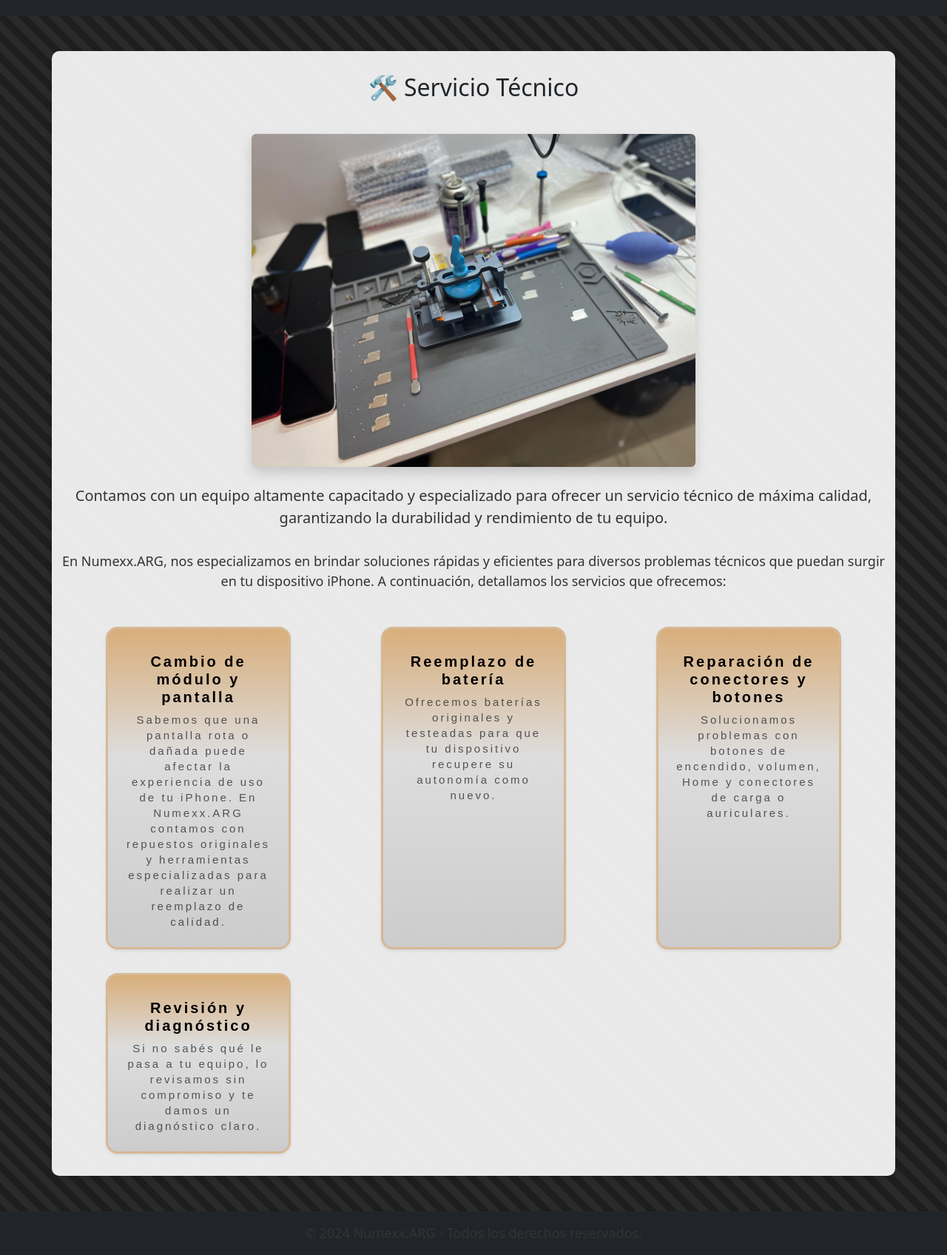
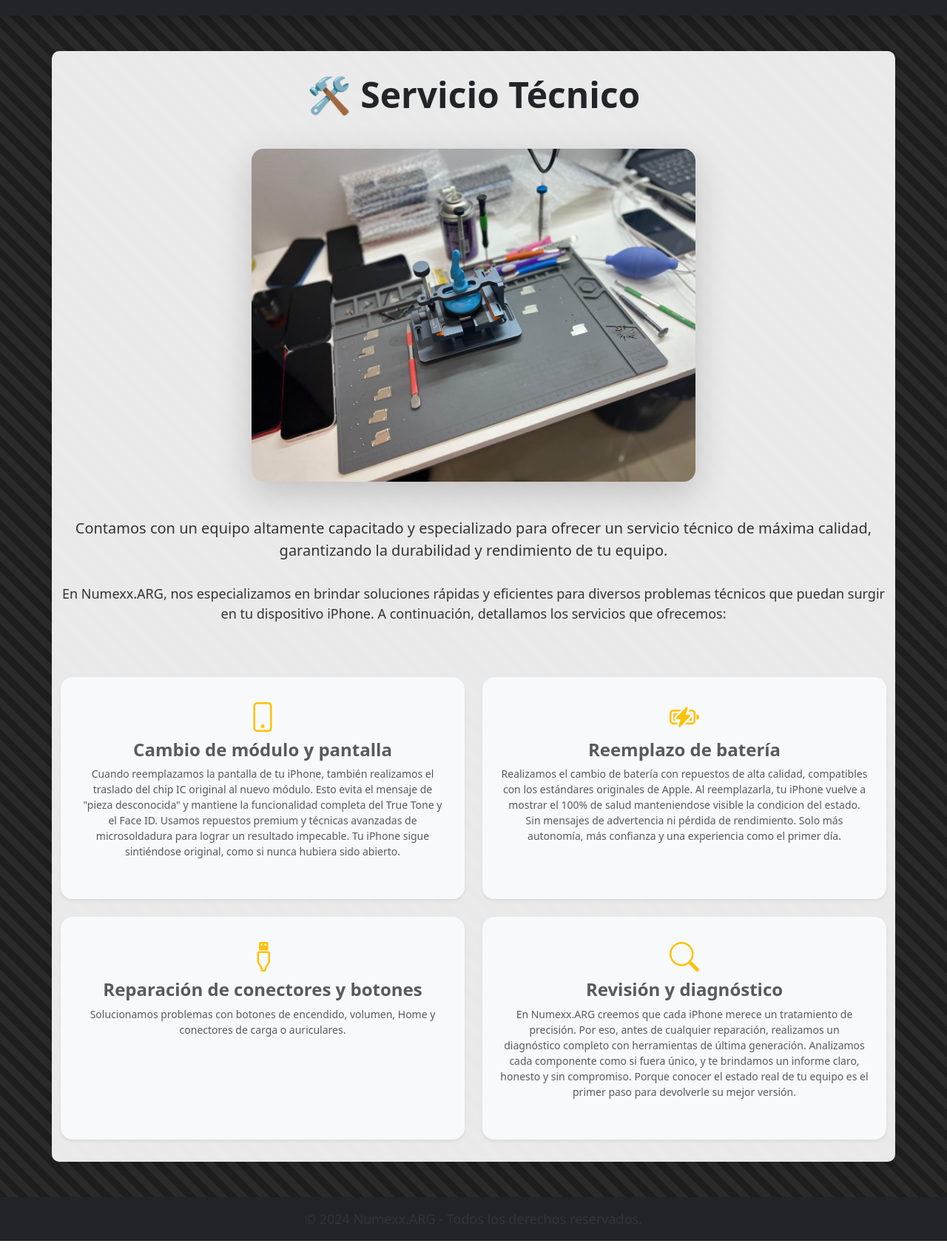
Before and after one commit to agustiinguzman/numexx, a plain HTML site: page views/service.html in a window 1280 px wide. Shown: the part 160-1856 px from the top of the page at 74% size. Drawn offline with nearby package versions, Linux system fonts and the light colour scheme.

Commit message:
cambio descripciones, mejoras visuales

```diff
--- a/views/service.html
+++ b/views/service.html
@@ -1,23 +1,27 @@
 <!DOCTYPE html>
-
 <html lang="es">
 <head>
   <meta charset="utf-8"/>
-<meta content="width=device-width, initial-scale=1.0" name="viewport"/>
+  <meta name="viewport" content="width=device-width, initial-scale=1.0"/>
+  <meta name="description" content="Servicio Técnico especializado en iPhone, con diagnósticos de precisión y repuestos premium. Numexx.ARG, expertos Apple en Córdoba."/>
   <title>Servicio Técnico | Numexx.ARG</title>
+
   <!-- Bootstrap CSS -->
   <link href="https://cdn.jsdelivr.net/npm/bootstrap@5.3.0/dist/css/bootstrap.min.css" rel="stylesheet"/>
+  <!-- Bootstrap Icons -->
+  <link href="https://cdn.jsdelivr.net/npm/bootstrap-icons@1.10.5/font/bootstrap-icons.css" rel="stylesheet">
   <!-- Estilos personalizados -->
   <link href="../css/style.css" rel="stylesheet"/>
-<link href="../../assets/logo.png" rel="icon" type="image/png"/></head>
-<body>
+  <link rel="icon" type="image/png" href="../assets/logo.png"/>
+</head>
+<body class="d-flex flex-column min-vh-100">
   <!-- Header y navegación -->
-<header class="bg-dark py-3">
-<nav aria-label="Menú principal" class="container navbar navbar-expand-lg navbar-dark">
+  <header class="bg-dark py-3 shadow">
+    <nav class="container navbar navbar-expand-lg navbar-dark" aria-label="Menú principal">
       <a class="navbar-brand" href="../index.html">
-<img alt="Logotipo de Numexx.ARG" class="logo-img" src="../../assets/numexxlogo.png" width="150"/>
+        <img src="../assets/numexxlogo.png" alt="Logotipo de Numexx.ARG" class="logo-img" width="150"/>
       </a>
-<button class="navbar-toggler" data-bs-target="#navbarNav" data-bs-toggle="collapse" type="button">
+      <button class="navbar-toggler" type="button" data-bs-toggle="collapse" data-bs-target="#navbarNav">
         <span class="navbar-toggler-icon"></span>
       </button>
       <div class="collapse navbar-collapse" id="navbarNav">
@@ -26,53 +30,64 @@
           <li class="nav-item"><a class="nav-link text-white" href="./nosotros.html">Nosotros</a></li>
           <li class="nav-item"><a class="nav-link text-white" href="./ubicacion.html">Ubicación</a></li>
           <li class="nav-item"><a class="nav-link text-white" href="./contacto.html">Contacto</a></li>
-<li class="nav-item"><a class="nav-link text-white active" href="#">Servicio Técnico</a></li>
+          <li class="nav-item"><a class="nav-link active text-warning fw-bold" aria-current="page" href="#">Servicio Técnico</a></li>
         </ul>
       </div>
     </nav>
   </header>
+
   <!-- Contenido principal -->
   <main class="container my-5">
     <section class="text-center">
-<h1 class="text-dark">🛠 Servicio Técnico</h1>
-<img alt="Elementos de servicio técnico" class="img-fluid rounded shadow mt-4 mb-4" src="../assets/st.jpg" width="600"/>
+      <h1 class="text-dark fw-bold display-5">🛠 Servicio Técnico</h1>
+      <img src="../assets/st.jpg" alt="Elementos de servicio técnico" class="img-fluid rounded-4 shadow-lg mt-4 mb-5" width="600"/>
     </section>
+
     <section class="text-muted">
-<p class="lead">
-                Contamos con un equipo altamente capacitado y especializado para ofrecer un servicio técnico de máxima calidad,
-                garantizando la durabilidad y rendimiento de tu equipo.
-            </p>
-<p>
-                En Numexx.ARG, nos especializamos en brindar soluciones rápidas y eficientes para diversos problemas técnicos
-                que puedan surgir en tu dispositivo iPhone. A continuación, detallamos los servicios que ofrecemos:
-            </p>
-<section class="grid-two mt-5">
-<div class="box bg-light text-center p-4 shadow-sm rounded-4">
+      <p class="lead">Contamos con un equipo altamente capacitado y especializado para ofrecer un servicio técnico de máxima calidad, garantizando la durabilidad y rendimiento de tu equipo.</p>
+      <p>En Numexx.ARG, nos especializamos en brindar soluciones rápidas y eficientes para diversos problemas técnicos que puedan surgir en tu dispositivo iPhone. A continuación, detallamos los servicios que ofrecemos:</p>
+
+      <section class="row row-cols-1 row-cols-md-2 g-4 mt-5">
+        <div class="col">
+          <div class="bg-light text-center p-4 shadow-sm rounded-4 h-100">
             <i class="bi bi-phone fs-1 text-warning mb-3"></i>
             <h4 class="fw-bold">Cambio de módulo y pantalla</h4>
-<p class="text-muted small">Sabemos que una pantalla rota o dañada puede afectar la experiencia de uso de tu iPhone. En Numexx.ARG contamos con repuestos originales y herramientas especializadas para realizar un reemplazo de calidad.</p>
+            <p class="text-muted small">Cuando reemplazamos la pantalla de tu iPhone, también realizamos el traslado del chip IC original al nuevo módulo. Esto evita el mensaje de "pieza desconocida" y mantiene la funcionalidad completa del True Tone y el Face ID. Usamos repuestos premium y técnicas avanzadas de microsoldadura para lograr un resultado impecable. Tu iPhone sigue sintiéndose original, como si nunca hubiera sido abierto.</p>
           </div>
-<div class="box bg-light text-center p-4 shadow-sm rounded-4">
+        </div>
+
+        <div class="col">
+          <div class="bg-light text-center p-4 shadow-sm rounded-4 h-100">
             <i class="bi bi-battery-charging fs-1 text-warning mb-3"></i>
             <h4 class="fw-bold">Reemplazo de batería</h4>
-<p class="text-muted small">Ofrecemos baterías originales y testeadas para que tu dispositivo recupere su autonomía como nuevo.</p>
+            <p class="text-muted small">Realizamos el cambio de batería con repuestos de alta calidad, compatibles con los estándares originales de Apple. Al reemplazarla, tu iPhone vuelve a mostrar el 100% de salud manteniendose visible la condicion del estado. Sin mensajes de advertencia ni pérdida de rendimiento. Solo más autonomía, más confianza y una experiencia como el primer día.</p>
           </div>
-<div class="box bg-light text-center p-4 shadow-sm rounded-4">
+        </div>
+
+        <div class="col">
+          <div class="bg-light text-center p-4 shadow-sm rounded-4 h-100">
             <i class="bi bi-usb-plug fs-1 text-warning mb-3"></i>
             <h4 class="fw-bold">Reparación de conectores y botones</h4>
             <p class="text-muted small">Solucionamos problemas con botones de encendido, volumen, Home y conectores de carga o auriculares.</p>
           </div>
-<div class="box bg-light text-center p-4 shadow-sm rounded-4">
+        </div>
+
+        <div class="col">
+          <div class="bg-light text-center p-4 shadow-sm rounded-4 h-100">
             <i class="bi bi-search fs-1 text-warning mb-3"></i>
             <h4 class="fw-bold">Revisión y diagnóstico</h4>
-<p class="text-muted small">Si no sabés qué le pasa a tu equipo, lo revisamos sin compromiso y te damos un diagnóstico claro.</p>
+            <p class="text-muted small">En Numexx.ARG creemos que cada iPhone merece un tratamiento de precisión. Por eso, antes de cualquier reparación, realizamos un diagnóstico completo con herramientas de última generación. Analizamos cada componente como si fuera único, y te brindamos un informe claro, honesto y sin compromiso. Porque conocer el estado real de tu equipo es el primer paso para devolverle su mejor versión.</p>
+          </div>
         </div>
       </section>
-</section></main>
+    </section>
+  </main>
+
   <!-- Footer -->
   <footer class="bg-dark text-white text-center py-3 mt-auto">
     <p class="mb-0">© 2024 Numexx.ARG - Todos los derechos reservados.</p>
   </footer>
+
   <!-- Bootstrap JS Bundle -->
   <script src="https://cdn.jsdelivr.net/npm/bootstrap@5.3.0/dist/js/bootstrap.bundle.min.js"></script>
 </body>
```
Lines whose indentation alone changed are shown as unchanged.
